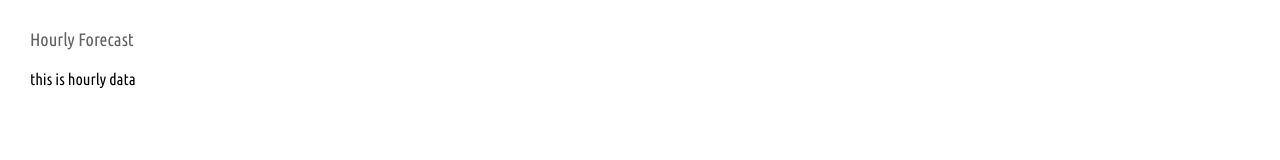
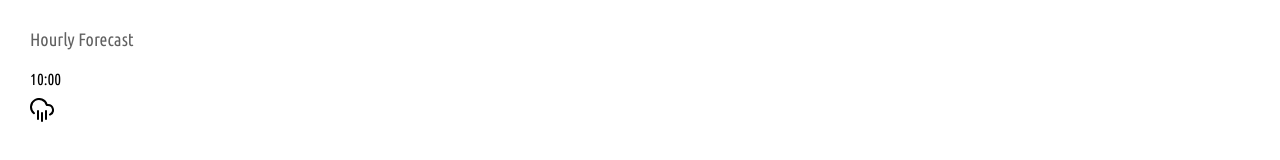
Before and after one commit to mishti169/weather-app, a React (Vite) app: page /forecast in a window 1280 px wide. Shown: the part 202-362 px from the top of the page. Built offline with nearby package versions, Linux system fonts and the light colour scheme.

Commit message:
make HourlyData comp with styling

```diff
--- a/src/components/HourlyData/HourlyData.jsx
+++ b/src/components/HourlyData/HourlyData.jsx
@@ -1,6 +1,14 @@
 import React from 'react';
+import CloudRainLogo from '../../assets/icons/cloud-rain.svg';
 import './HourlyData.css';
 const HourlyData = () => {
-	return <div>this is hourly data </div>;
+	return (
+		<div className='forecast--body--hourly_time-icon '>
+			<div className='forecast--body--hourly_time-icon--container '>
+				<span className='forecast--body--hourly_time'>10:00</span>
+				<img src={CloudRainLogo} width={24} />
+			</div>
+		</div>
+	);
 };
 export default HourlyData;
```
